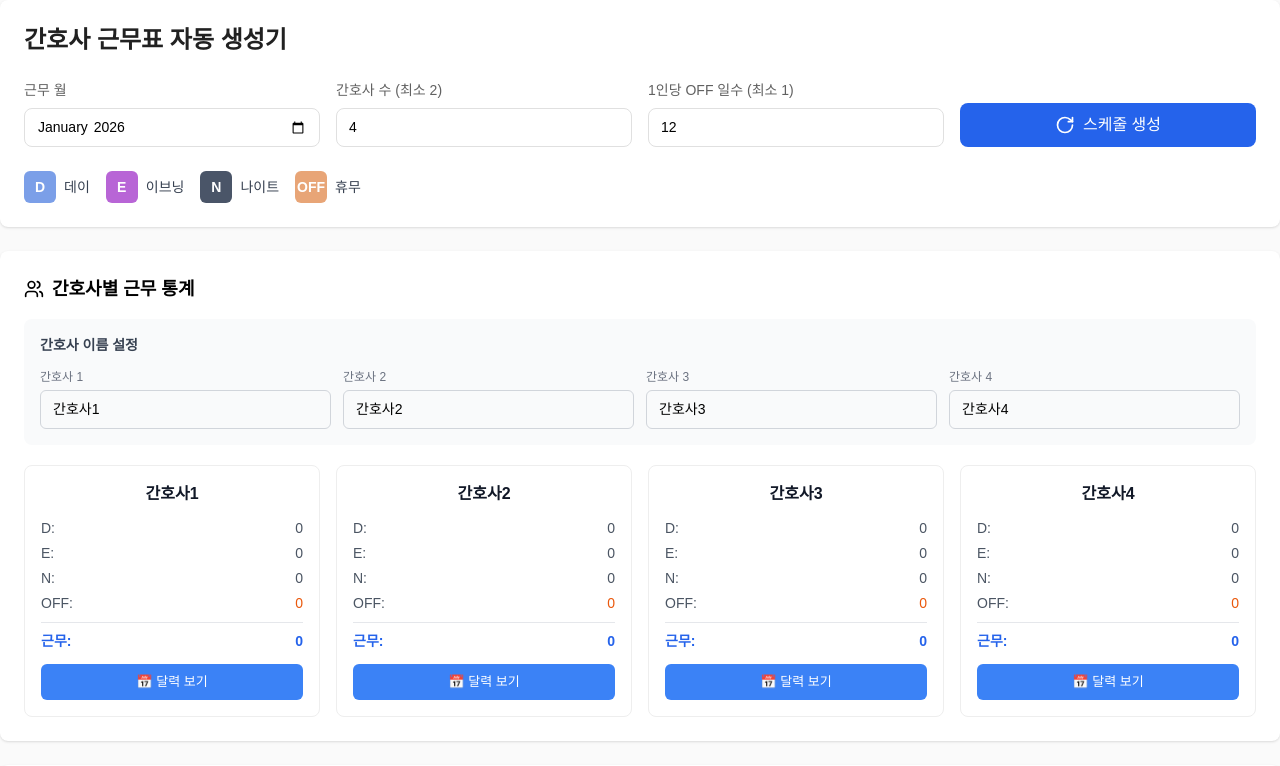
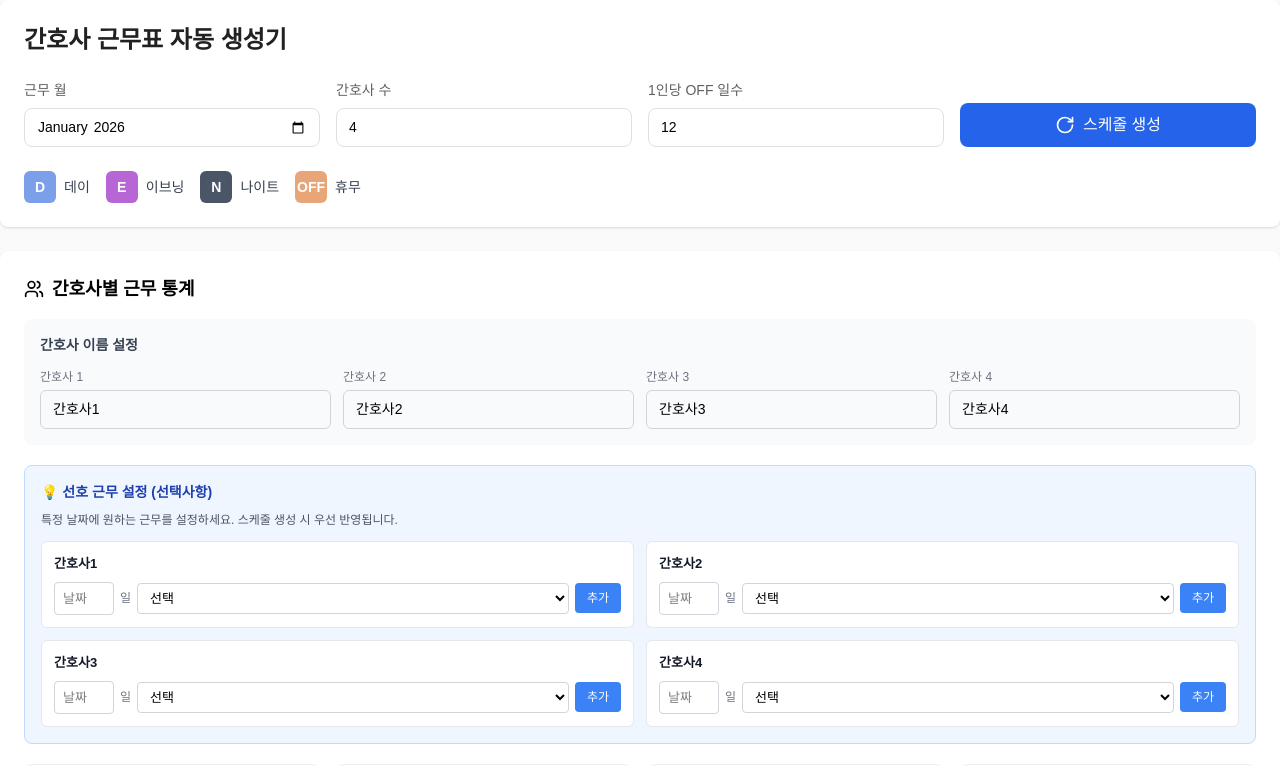
Before and after one commit to chyb627/nurse-scheduler, a React (Vite) app: page / in a window 1280 px wide. Shown: the top 766 px of the page. Built offline with nearby package versions, Linux system fonts and the light colour scheme; a web font is replaced by a local one.

Commit message:
feat : 달력보기 팝업, 간호사가 원하는 근무 추가, 나이트 알고리즘 수정, 스케쥴 버튼 누를시 누름 표시

```diff
--- a/src/App.tsx
+++ b/src/App.tsx
@@ -1,5 +1,5 @@
-import "@/styles/globals.css";
-import MainPage from "@/page/Main";
+import '@/styles/globals.css';
+import MainPage from '@/pages/Main';
 
 function App() {
   return <MainPage />;
--- a/src/page/Main.tsx
+++ b/src/pages/Main.tsx
@@ -1,42 +1,6 @@
+import type { Nurse, NurseStats, Schedule, ShiftTypes } from '@/types/types';
 import React, { useState } from 'react';
 import { Calendar, Users, RotateCw } from 'lucide-react';
-
-// 타입 정의
-interface ShiftType {
-  label: string;
-  color: string;
-}
-
-interface ShiftTypes {
-  D: ShiftType;
-  E: ShiftType;
-  N: ShiftType;
-  OFF: ShiftType;
-}
-
-interface Nurse {
-  id: number;
-  name: string;
-}
-
-interface NurseStats {
-  offDays: number;
-  workDays: number;
-  consecutiveWork: number;
-  lastShift: string | null;
-  shifts: {
-    D: number;
-    E: number;
-    N: number;
-    OFF: number;
-  };
-}
-
-interface Schedule {
-  [day: number]: {
-    [nurseId: number]: string;
-  };
-}
 
 const NurseScheduleApp: React.FC = () => {
   const [currentMonth, setCurrentMonth] = useState<string>('2026-01');
@@ -44,11 +8,12 @@ const NurseScheduleApp: React.FC = () => {
   const [numNurses, setNumNurses] = useState<number>(4);
   const [offDaysPerNurse, setOffDaysPerNurse] = useState<number>(12);
   const [selectedNurseForCalendar, setSelectedNurseForCalendar] = useState<number | null>(null);
+  const [isGenerating, setIsGenerating] = useState<boolean>(false);
   const [nurses, setNurses] = useState<Nurse[]>([
-    { id: 1, name: '간호사1' },
-    { id: 2, name: '간호사2' },
-    { id: 3, name: '간호사3' },
-    { id: 4, name: '간호사4' },
+    { id: 1, name: '간호사1', preferences: {} },
+    { id: 2, name: '간호사2', preferences: {} },
+    { id: 3, name: '간호사3', preferences: {} },
+    { id: 4, name: '간호사4', preferences: {} },
   ]);
 
   // 근무 타입
@@ -92,7 +57,7 @@ const NurseScheduleApp: React.FC = () => {
       // 간호사 추가
       const newNurses = [...nurses];
       for (let i = nurses.length; i < numNurses; i++) {
-        newNurses.push({ id: i + 1, name: `간호사${i + 1}` });
+        newNurses.push({ id: i + 1, name: `간호사${i + 1}`, preferences: {} });
       }
       setNurses(newNurses);
     } else if (numNurses < nurses.length) {
@@ -106,8 +71,31 @@ const NurseScheduleApp: React.FC = () => {
     setNurses(nurses.map((nurse) => (nurse.id === id ? { ...nurse, name: newName } : nurse)));
   };
 
+  // 간호사 선호 근무 설정
+  const updateNursePreference = (nurseId: number, day: number, shift: string) => {
+    setNurses(
+      nurses.map((nurse) => {
+        if (nurse.id === nurseId) {
+          const newPreferences = { ...nurse.preferences };
+          if (shift === '') {
+            delete newPreferences[day];
+          } else {
+            newPreferences[day] = shift;
+          }
+          return { ...nurse, preferences: newPreferences };
+        }
+        return nurse;
+      }),
+    );
+  };
+
   // 스케줄 자동 생성
-  const generateSchedule = (): void => {
+  const generateSchedule = async (): Promise<void> => {
+    setIsGenerating(true);
+
+    // 약간의 딜레이로 로딩 표시
+    await new Promise((resolve) => setTimeout(resolve, 500));
+
     const days = getDaysInMonth(currentMonth);
     const totalDays = days.length;
     const currentNurses = getNurses();
@@ -128,12 +116,17 @@ const NurseScheduleApp: React.FC = () => {
       };
     });
 
-    // 연속 근무 제한 체크
+    // 연속 근무 제한 체크 (나이트 다음날 강제 OFF)
     const canWork = (nurseId: number, day: number): boolean => {
       const stats = nurseStats[nurseId];
 
+      // 나이트 다음날은 무조건 OFF (최우선)
+      if (stats.lastShift === 'N') return false;
+
+      // 연속 근무 5일 이상이면 휴식 필요
       if (stats.consecutiveWork >= 5) return false;
-      if (stats.lastShift === 'N') return false;
+
+      // OFF 목표치를 달성했으면 근무 가능
       if (stats.offDays >= targetOffDays) return true;
 
       const daysPassed = day;
@@ -159,15 +152,45 @@ const NurseScheduleApp: React.FC = () => {
     for (let day of days) {
       newSchedule[day] = {};
 
+      // 1단계: 선호 근무 먼저 배정
+      const assignedNurses = new Set<number>();
+      currentNurses.forEach((nurse) => {
+        const preference = nurse.preferences?.[day];
+        if (preference && canWork(nurse.id, day)) {
+          newSchedule[day][nurse.id] = preference;
+          const stats = nurseStats[nurse.id];
+          stats.shifts[preference as keyof typeof stats.shifts]++;
+          if (preference !== 'OFF') {
+            stats.workDays++;
+            stats.consecutiveWork++;
+          } else {
+            stats.offDays++;
+            stats.consecutiveWork = 0;
+          }
+          stats.lastShift = preference;
+          assignedNurses.add(nurse.id);
+        } else if (preference === 'OFF') {
+          // OFF 선호는 제약 없이 배정
+          newSchedule[day][nurse.id] = 'OFF';
+          const stats = nurseStats[nurse.id];
+          stats.shifts.OFF++;
+          stats.offDays++;
+          stats.consecutiveWork = 0;
+          stats.lastShift = 'OFF';
+          assignedNurses.add(nurse.id);
+        }
+      });
+
+      // 2단계: 나머지 자동 배정
+      const remainingNurses = currentNurses.filter((n) => !assignedNurses.has(n.id));
+
       // 하루에 필요한 인력 계산 (랜덤성 추가)
       const dailyShifts: string[] = [];
 
-      // 랜덤하게 2-3명 근무 결정
       const random = Math.random();
       const workersToday = random < 0.4 ? 2 : random < 0.7 ? 3 : 2;
 
       if (workersToday === 3) {
-        // 3명 근무 시 D, E 조합을 랜덤하게
         const patterns = [
           ['D', 'E', 'E'],
           ['D', 'D', 'E'],
@@ -176,7 +199,6 @@ const NurseScheduleApp: React.FC = () => {
         const pattern = patterns[Math.floor(Math.random() * patterns.length)];
         dailyShifts.push(...pattern);
       } else {
-        // 2명 근무
         const patterns = [
           ['D', 'E'],
           ['E', 'D'],
@@ -193,7 +215,7 @@ const NurseScheduleApp: React.FC = () => {
       }
 
       // 간호사 정렬에 랜덤성 추가
-      const sortedNurses = [...currentNurses].sort((a, b) => {
+      const sortedNurses = [...remainingNurses].sort((a, b) => {
         const aStats = nurseStats[a.id];
         const bStats = nurseStats[b.id];
 
@@ -207,15 +229,12 @@ const NurseScheduleApp: React.FC = () => {
         const aDiff = Math.abs(aWorkRatio - targetRatio);
         const bDiff = Math.abs(bWorkRatio - targetRatio);
 
-        // 차이가 비슷하면 랜덤하게
         if (Math.abs(aDiff - bDiff) < 0.1) {
           return Math.random() - 0.5;
         }
 
         return aDiff - bDiff;
       });
-
-      const assignedNurses = new Set<number>();
 
       // 근무 타입 순서를 랜덤하게 섞기
       const shiftTypesOrder = shuffle(['D', 'E', 'N']);
@@ -231,7 +250,6 @@ const NurseScheduleApp: React.FC = () => {
             const aShiftCount = nurseStats[a.id].shifts[shiftType as keyof (typeof nurseStats)[number]['shifts']];
             const bShiftCount = nurseStats[b.id].shifts[shiftType as keyof (typeof nurseStats)[number]['shifts']];
 
-            // 차이가 1 이하면 랜덤하게
             if (Math.abs(aShiftCount - bShiftCount) <= 1) {
               return Math.random() - 0.5;
             }
@@ -258,9 +276,19 @@ const NurseScheduleApp: React.FC = () => {
       }
 
       // 배정되지 않은 간호사는 OFF
-      currentNurses.forEach((nurse) => {
+      remainingNurses.forEach((nurse) => {
         if (!assignedNurses.has(nurse.id)) {
           const stats = nurseStats[nurse.id];
+
+          // 나이트 다음날이면 무조건 OFF
+          if (stats.lastShift === 'N') {
+            newSchedule[day][nurse.id] = 'OFF';
+            stats.shifts.OFF++;
+            stats.offDays++;
+            stats.consecutiveWork = 0;
+            stats.lastShift = 'OFF';
+            return;
+          }
 
           const daysPassed = day;
           const expectedOffByNow = (targetOffDays / totalDays) * daysPassed;
@@ -288,6 +316,7 @@ const NurseScheduleApp: React.FC = () => {
     }
 
     setSchedule(newSchedule);
+    setIsGenerating(false);
   };
 
   // 통계 계산
@@ -409,6 +438,7 @@ const NurseScheduleApp: React.FC = () => {
           justifyContent: 'center',
           zIndex: 1000,
           padding: '20px',
+          overflowY: 'auto',
         }}
         onClick={() => setSelectedNurseForCalendar(null)}
       >
@@ -416,8 +446,9 @@ const NurseScheduleApp: React.FC = () => {
           style={{
             backgroundColor: 'white',
             borderRadius: '12px',
-            padding: '32px',
+            padding: '20px',
             maxWidth: '900px',
+            width: '100%',
             maxHeight: '90vh',
             overflowY: 'auto',
             position: 'relative',
@@ -425,26 +456,27 @@ const NurseScheduleApp: React.FC = () => {
           onClick={(e) => e.stopPropagation()}
         >
           {/* 헤더 */}
-          <div style={{ marginBottom: '24px', display: 'flex', justifyContent: 'space-between', alignItems: 'center' }}>
+          <div style={{ marginBottom: '20px', display: 'flex', flexDirection: 'column', gap: '12px' }}>
             <div>
-              <h2 style={{ fontSize: '24px', fontWeight: 'bold', marginBottom: '8px', margin: 0 }}>
+              <h2 style={{ fontSize: '20px', fontWeight: 'bold', marginBottom: '4px', margin: 0 }}>
                 {nurse.name}의 근무표
               </h2>
-              <p style={{ color: '#6b7280', margin: 0 }}>
+              <p style={{ color: '#6b7280', margin: 0, fontSize: '14px' }}>
                 {year}년 {month}월
               </p>
             </div>
-            <div style={{ display: 'flex', gap: '8px' }}>
+            <div style={{ display: 'flex', gap: '8px', flexWrap: 'wrap' }}>
               <button
                 onClick={() => downloadCalendar(nurseId)}
                 style={{
-                  padding: '10px 20px',
+                  padding: '8px 16px',
                   backgroundColor: '#10b981',
                   color: 'white',
-                  borderRadius: '8px',
+                  borderRadius: '6px',
                   fontWeight: '500',
                   cursor: 'pointer',
                   border: 'none',
+                  fontSize: '14px',
                 }}
               >
                 📥 이미지 저장
@@ -452,13 +484,14 @@ const NurseScheduleApp: React.FC = () => {
               <button
                 onClick={() => setSelectedNurseForCalendar(null)}
                 style={{
-                  padding: '10px 20px',
+                  padding: '8px 16px',
                   backgroundColor: '#ef4444',
                   color: 'white',
-                  borderRadius: '8px',
+                  borderRadius: '6px',
                   fontWeight: '500',
                   cursor: 'pointer',
                   border: 'none',
+                  fontSize: '14px',
                 }}
               >
                 ✕ 닫기
@@ -467,8 +500,14 @@ const NurseScheduleApp: React.FC = () => {
           </div>
 
           {/* 달력 */}
-          <div id={`calendar-${nurseId}`} style={{ backgroundColor: '#f9fafb', padding: '20px', borderRadius: '8px' }}>
-            <div style={{ display: 'grid', gridTemplateColumns: 'repeat(7, 1fr)', gap: '8px' }}>
+          <div id={`calendar-${nurseId}`} style={{ backgroundColor: '#f9fafb', padding: '16px', borderRadius: '8px' }}>
+            <div
+              style={{
+                display: 'grid',
+                gridTemplateColumns: 'repeat(auto-fill, minmax(90px, 1fr))',
+                gap: '8px',
+              }}
+            >
               {days.map((day) => {
                 const shift = schedule[day]?.[nurseId] || '-';
                 const shiftInfo = shiftTypes[shift as keyof ShiftTypes];
@@ -481,11 +520,11 @@ const NurseScheduleApp: React.FC = () => {
                     style={{
                       backgroundColor: shiftInfo?.color || '#E5E7EB',
                       color: shift === '-' ? '#6B7280' : 'white',
-                      padding: '16px',
+                      padding: '12px',
                       borderRadius: '8px',
                       textAlign: 'center',
                       border: isWeekendDay ? '3px solid #ef4444' : 'none',
-                      minHeight: '100px',
+                      minHeight: '90px',
                       display: 'flex',
                       flexDirection: 'column',
                       justifyContent: 'space-between',
@@ -503,11 +542,17 @@ const NurseScheduleApp: React.FC = () => {
           </div>
 
           {/* 통계 */}
-          <div style={{ marginTop: '24px', padding: '16px', backgroundColor: '#f3f4f6', borderRadius: '8px' }}>
-            <h3 style={{ fontSize: '16px', fontWeight: '600', marginBottom: '12px', margin: '0 0 12px 0' }}>
+          <div style={{ marginTop: '20px', padding: '16px', backgroundColor: '#f3f4f6', borderRadius: '8px' }}>
+            <h3 style={{ fontSize: '14px', fontWeight: '600', marginBottom: '12px', margin: '0 0 12px 0' }}>
               이번 달 통계
             </h3>
-            <div style={{ display: 'grid', gridTemplateColumns: 'repeat(5, 1fr)', gap: '12px' }}>
+            <div
+              style={{
+                display: 'grid',
+                gridTemplateColumns: 'repeat(auto-fit, minmax(70px, 1fr))',
+                gap: '12px',
+              }}
+            >
               <div style={{ textAlign: 'center' }}>
                 <div style={{ fontSize: '24px', fontWeight: 'bold', color: '#7B9FE8' }}>{stats[nurseId]?.D || 0}</div>
                 <div style={{ fontSize: '12px', color: '#6b7280' }}>데이</div>
@@ -539,6 +584,12 @@ const NurseScheduleApp: React.FC = () => {
 
   return (
     <div className="min-h-screen bg-gray-50 p-4" style={{ minWidth: 'auto', width: '100%' }}>
+      <style>{`
+        @keyframes spin {
+          from { transform: rotate(0deg); }
+          to { transform: rotate(360deg); }
+        }
+      `}</style>
       <div className="max-w-full mx-auto" style={{ maxWidth: '100%', overflowX: 'auto' }}>
         {/* 헤더 */}
         <div className="bg-white rounded-lg shadow-sm mb-6" style={{ padding: '24px', margin: '0 0 24px 0' }}>
@@ -562,7 +613,7 @@ const NurseScheduleApp: React.FC = () => {
             </div>
             <div>
               <label className="block text-sm font-medium text-gray-700" style={{ marginBottom: '8px' }}>
-                간호사 수 (최소 2)
+                간호사 수
               </label>
               <input
                 type="number"
@@ -576,7 +627,7 @@ const NurseScheduleApp: React.FC = () => {
             </div>
             <div>
               <label className="block text-sm font-medium text-gray-700" style={{ marginBottom: '8px' }}>
-                1인당 OFF 일수 (최소 1)
+                1인당 OFF 일수
               </label>
               <input
                 type="number"
@@ -588,13 +639,14 @@ const NurseScheduleApp: React.FC = () => {
                 style={{ padding: '8px 12px', fontSize: '14px' }}
               />
             </div>
-            <div style={{ display: 'flex', alignItems: 'flex-end' }}>
+            <div className="flex items-end">
               <button
                 onClick={generateSchedule}
+                disabled={isGenerating}
                 style={{
                   width: '100%',
                   padding: '10px 24px',
-                  backgroundColor: '#2563eb',
+                  backgroundColor: isGenerating ? '#9ca3af' : '#2563eb',
                   color: 'white',
                   borderRadius: '8px',
                   fontWeight: '500',
@@ -602,14 +654,23 @@ const NurseScheduleApp: React.FC = () => {
                   alignItems: 'center',
                   justifyContent: 'center',
                   gap: '8px',
-                  cursor: 'pointer',
+                  cursor: isGenerating ? 'not-allowed' : 'pointer',
                   border: 'none',
+                  transition: 'all 0.3s',
                 }}
-                onMouseOver={(e) => (e.currentTarget.style.backgroundColor = '#1d4ed8')}
-                onMouseOut={(e) => (e.currentTarget.style.backgroundColor = '#2563eb')}
+                onMouseOver={(e) => {
+                  if (!isGenerating) e.currentTarget.style.backgroundColor = '#1d4ed8';
+                }}
+                onMouseOut={(e) => {
+                  if (!isGenerating) e.currentTarget.style.backgroundColor = '#2563eb';
+                }}
               >
-                <RotateCw size={20} />
-                스케줄 생성
+                <RotateCw
+                  size={20}
+                  className={isGenerating ? 'animate-spin' : ''}
+                  style={isGenerating ? { animation: 'spin 1s linear infinite' } : {}}
+                />
+                {isGenerating ? '생성 중...' : '스케줄 생성'}
               </button>
             </div>
           </div>
@@ -673,6 +734,135 @@ const NurseScheduleApp: React.FC = () => {
                       fontSize: '14px',
                     }}
                   />
+                </div>
+              ))}
+            </div>
+          </div>
+
+          {/* 선호 근무 설정 */}
+          <div
+            style={{
+              marginBottom: '20px',
+              padding: '16px',
+              backgroundColor: '#eff6ff',
+              borderRadius: '8px',
+              border: '1px solid #bfdbfe',
+            }}
+          >
+            <h3 style={{ fontSize: '14px', fontWeight: '600', marginBottom: '8px', color: '#1e40af' }}>
+              💡 선호 근무 설정 (선택사항)
+            </h3>
+            <p style={{ fontSize: '12px', color: '#4b5563', marginBottom: '12px' }}>
+              특정 날짜에 원하는 근무를 설정하세요. 스케줄 생성 시 우선 반영됩니다.
+            </p>
+            <div className="grid grid-cols-1 md:grid-cols-2 gap-3">
+              {nurses.map((nurse) => (
+                <div
+                  key={nurse.id}
+                  style={{
+                    padding: '12px',
+                    backgroundColor: 'white',
+                    borderRadius: '6px',
+                    border: '1px solid #e5e7eb',
+                  }}
+                >
+                  <div style={{ fontSize: '13px', fontWeight: '600', marginBottom: '8px', color: '#111827' }}>
+                    {nurse.name}
+                  </div>
+                  <div style={{ display: 'flex', gap: '6px', alignItems: 'center', flexWrap: 'wrap' }}>
+                    <input
+                      type="number"
+                      min="1"
+                      max={getDaysInMonth(currentMonth).length}
+                      placeholder="날짜"
+                      id={`day-${nurse.id}`}
+                      style={{
+                        width: '60px',
+                        padding: '6px 8px',
+                        border: '1px solid #d1d5db',
+                        borderRadius: '4px',
+                        fontSize: '13px',
+                      }}
+                    />
+                    <span style={{ fontSize: '12px', color: '#6b7280' }}>일</span>
+                    <select
+                      id={`shift-${nurse.id}`}
+                      style={{
+                        padding: '6px 8px',
+                        border: '1px solid #d1d5db',
+                        borderRadius: '4px',
+                        fontSize: '13px',
+                        flex: 1,
+                        minWidth: '80px',
+                      }}
+                    >
+                      <option value="">선택</option>
+                      <option value="D">D (데이)</option>
+                      <option value="E">E (이브닝)</option>
+                      <option value="N">N (나이트)</option>
+                      <option value="OFF">OFF (휴무)</option>
+                    </select>
+                    <button
+                      onClick={() => {
+                        const dayInput = document.getElementById(`day-${nurse.id}`) as HTMLInputElement;
+                        const shiftSelect = document.getElementById(`shift-${nurse.id}`) as HTMLSelectElement;
+                        const day = parseInt(dayInput.value);
+                        const shift = shiftSelect.value;
+                        if (day && shift) {
+                          updateNursePreference(nurse.id, day, shift);
+                          dayInput.value = '';
+                          shiftSelect.value = '';
+                        }
+                      }}
+                      style={{
+                        padding: '6px 12px',
+                        backgroundColor: '#3b82f6',
+                        color: 'white',
+                        borderRadius: '4px',
+                        fontSize: '12px',
+                        border: 'none',
+                        cursor: 'pointer',
+                      }}
+                    >
+                      추가
+                    </button>
+                  </div>
+                  {/* 설정된 선호 근무 표시 */}
+                  {nurse.preferences && Object.keys(nurse.preferences).length > 0 && (
+                    <div style={{ marginTop: '8px', display: 'flex', flexWrap: 'wrap', gap: '4px' }}>
+                      {Object.entries(nurse.preferences).map(([day, shift]) => (
+                        <span
+                          key={day}
+                          style={{
+                            fontSize: '11px',
+                            padding: '3px 8px',
+                            backgroundColor: '#dbeafe',
+                            color: '#1e40af',
+                            borderRadius: '12px',
+                            display: 'inline-flex',
+                            alignItems: 'center',
+                            gap: '4px',
+                          }}
+                        >
+                          {day}일: {shift}
+                          <button
+                            onClick={() => updateNursePreference(nurse.id, parseInt(day), '')}
+                            style={{
+                              background: 'none',
+                              border: 'none',
+                              color: '#1e40af',
+                              cursor: 'pointer',
+                              padding: 0,
+                              fontSize: '14px',
+                              lineHeight: 1,
+                            }}
+                          >
+                            ×
+                          </button>
+                        </span>
+                      ))}
+                    </div>
+                  )}
                 </div>
               ))}
             </div>
--- /dev/null
+++ b/src/types/types.ts
@@ -0,0 +1,37 @@
+// 타입 정의
+export interface ShiftType {
+  label: string;
+  color: string;
+}
+
+export interface ShiftTypes {
+  D: ShiftType;
+  E: ShiftType;
+  N: ShiftType;
+  OFF: ShiftType;
+}
+
+export interface Nurse {
+  id: number;
+  name: string;
+  preferences?: { [day: number]: string }; // 선호 근무 타입
+}
+
+export interface NurseStats {
+  offDays: number;
+  workDays: number;
+  consecutiveWork: number;
+  lastShift: string | null;
+  shifts: {
+    D: number;
+    E: number;
+    N: number;
+    OFF: number;
+  };
+}
+
+export interface Schedule {
+  [day: number]: {
+    [nurseId: number]: string;
+  };
+}
```
